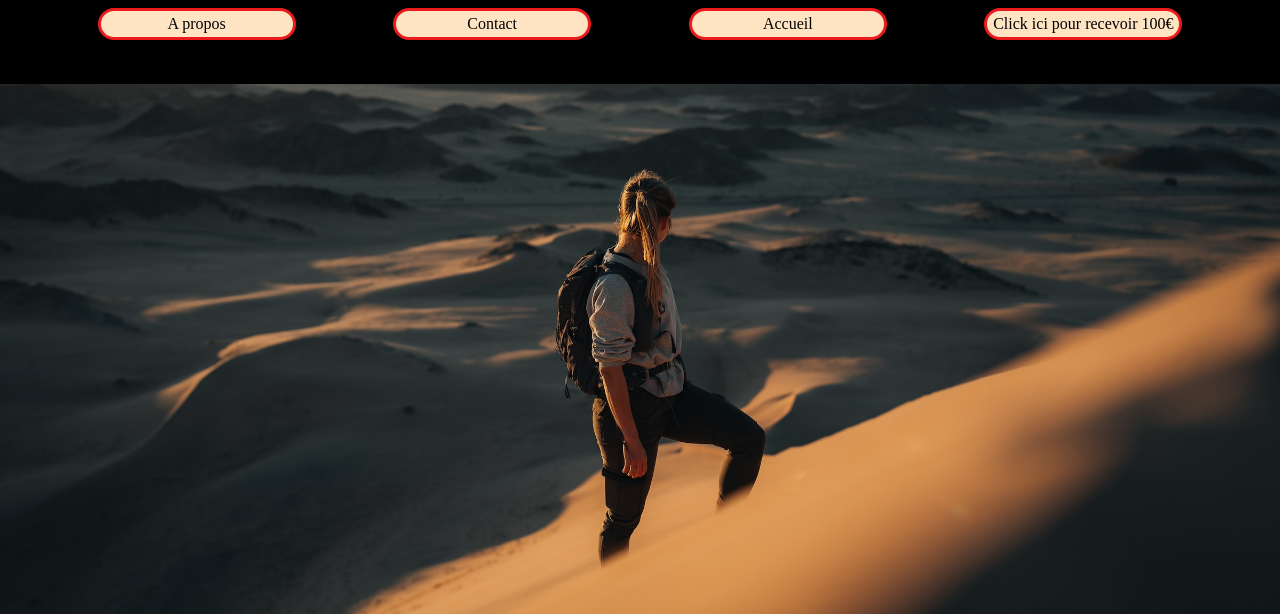
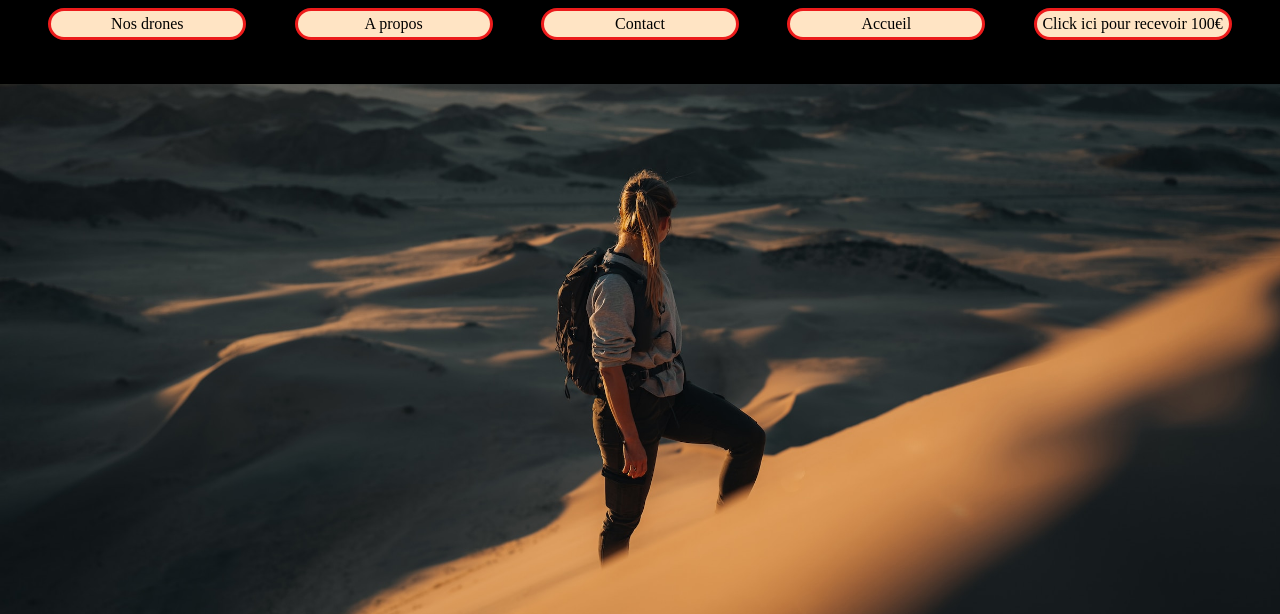
Before and after one commit to Jiji344/Drone, a website built with Vite: page drone/index.html in a window 1280 px wide. Shown: the part 186-800 px from the top of the page. Built offline with nearby package versions, Linux system fonts and the light colour scheme.

Commit message:
arthur
user select
cursor

```diff
--- a/drone/index.html
+++ b/drone/index.html
@@ -22,6 +22,7 @@
         </div>
 
         <div id="menu">
+          <span>Nos drones</span>
           <span>A propos</span>
           <span>Contact</span>
           <span>Accueil</span>
--- a/drone/style.css
+++ b/drone/style.css
@@ -57,4 +57,7 @@ h1{
   border:solid 0.3vw rgb(236, 27, 27);
   border-radius: 40px;
   background-color: bisque;
+  cursor:pointer;
+ user-select: none;
+
 }
```
